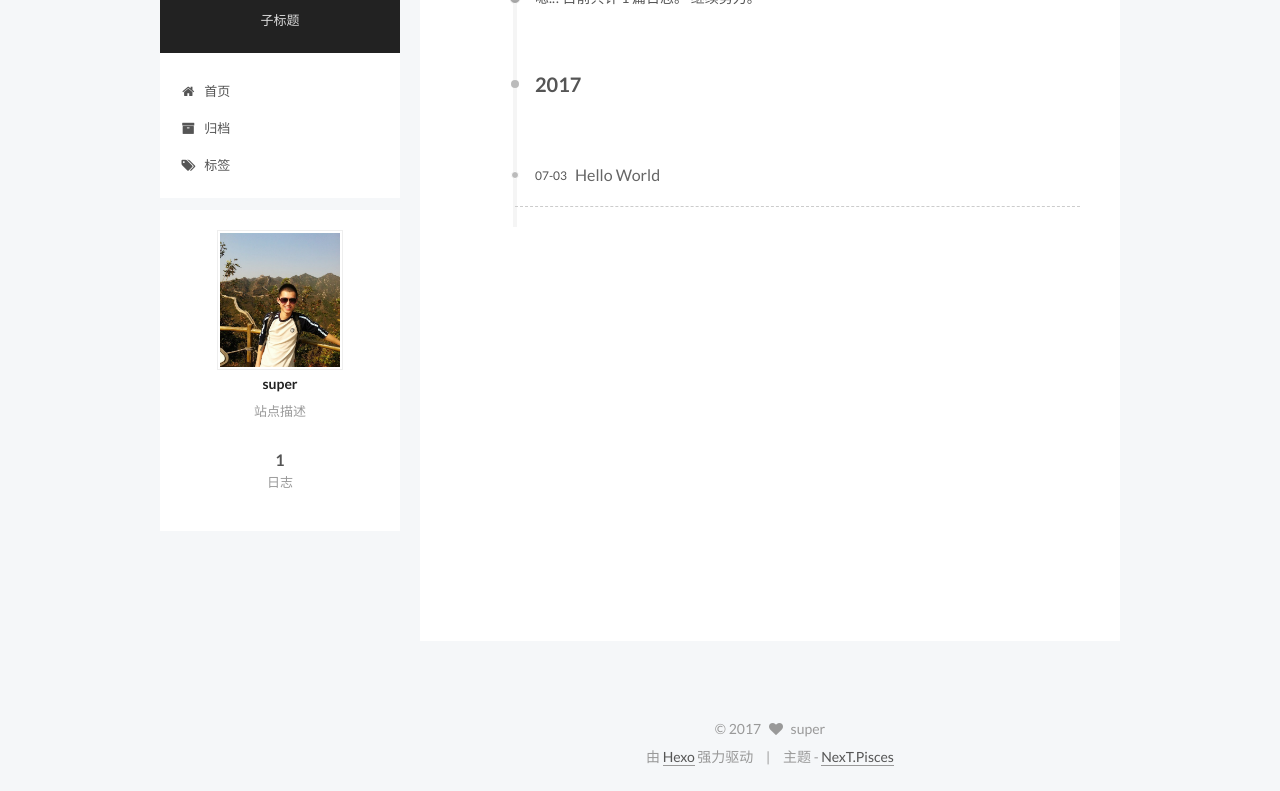
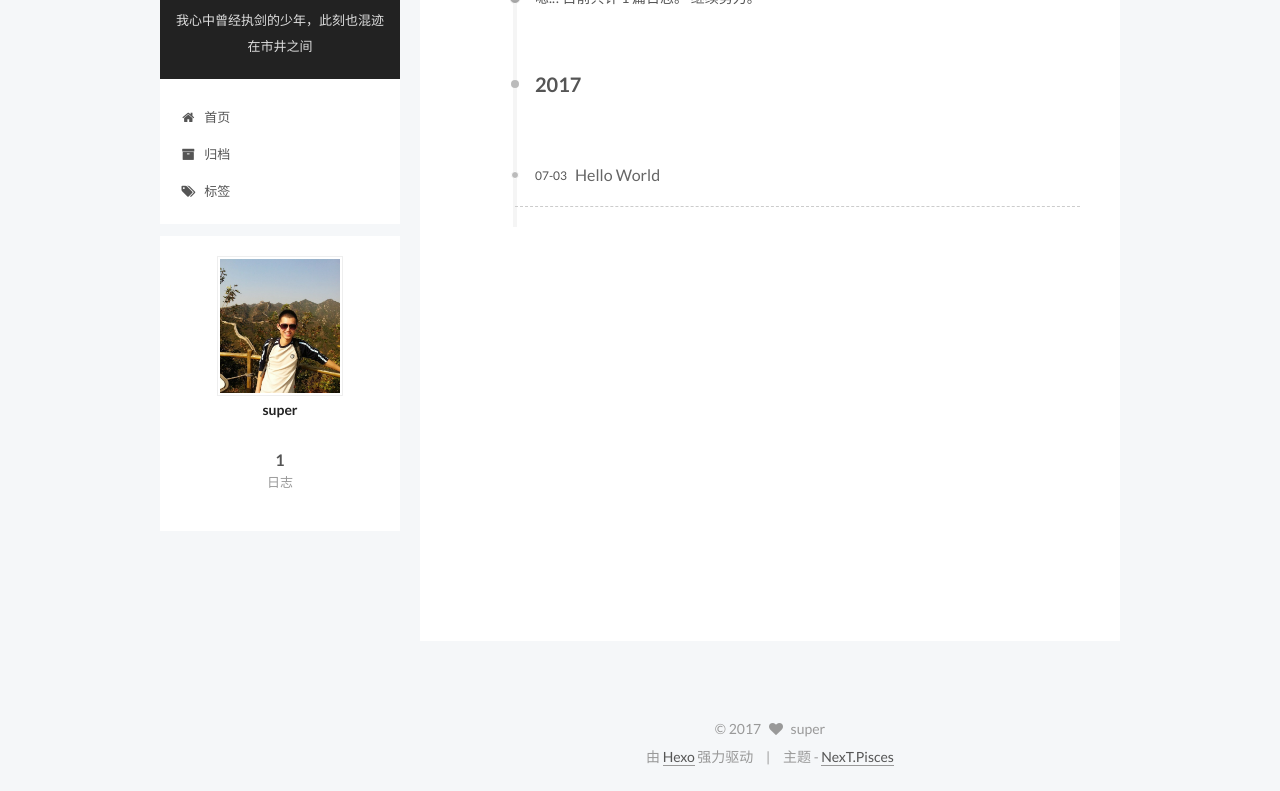
Before and after one commit to fengtou/fengtou.github.io, a plain HTML site: page archives/2017/07/index.html in a window 1280 px wide. Shown: the part 62-853 px from the top of the page. Drawn offline with Linux system fonts and the light colour scheme.

Commit message:
Site updated: 2017-07-03 15:40:00

```diff
--- a/archives/2017/07/index.html
+++ b/archives/2017/07/index.html
@@ -93,15 +93,12 @@
 
 
 
-<meta name="description" content="站点描述">
 <meta property="og:type" content="website">
 <meta property="og:title" content="super&#39;s blog">
 <meta property="og:url" content="http://yoursite.com/archives/2017/07/index.html">
 <meta property="og:site_name" content="super&#39;s blog">
-<meta property="og:description" content="站点描述">
 <meta name="twitter:card" content="summary">
 <meta name="twitter:title" content="super&#39;s blog">
-<meta name="twitter:description" content="站点描述">
 
 
 
@@ -176,7 +173,7 @@
       </a>
     </div>
 
-        <p class="site-subtitle">子标题</p>
+        <p class="site-subtitle">我心中曾经执剑的少年，此刻也混迹在市井之间</p>
 
   </div>
 
@@ -338,7 +335,7 @@
                alt="super" />
           <p class="site-author-name" itemprop="name">super</p>
 
-              <p class="site-description motion-element" itemprop="description">站点描述</p>
+              <p class="site-description motion-element" itemprop="description"></p>
 
         </div>
         <nav class="site-state motion-element">
--- a/css/main.css
+++ b/css/main.css
@@ -1678,7 +1678,7 @@ pre .javascript .function {
   width: 4px;
   height: 4px;
   border-radius: 50%;
-  background: #18d6ff;
+  background: #c34baa;
 }
 .links-of-blogroll {
   font-size: 13px;
```
Also changed, not shown: 2017/07/03/hello-world/index.html (+2 -2 lines), archives/2017/index.html (+2 -5 lines), archives/index.html (+2 -5 lines), index.html (+2 -5 lines).
